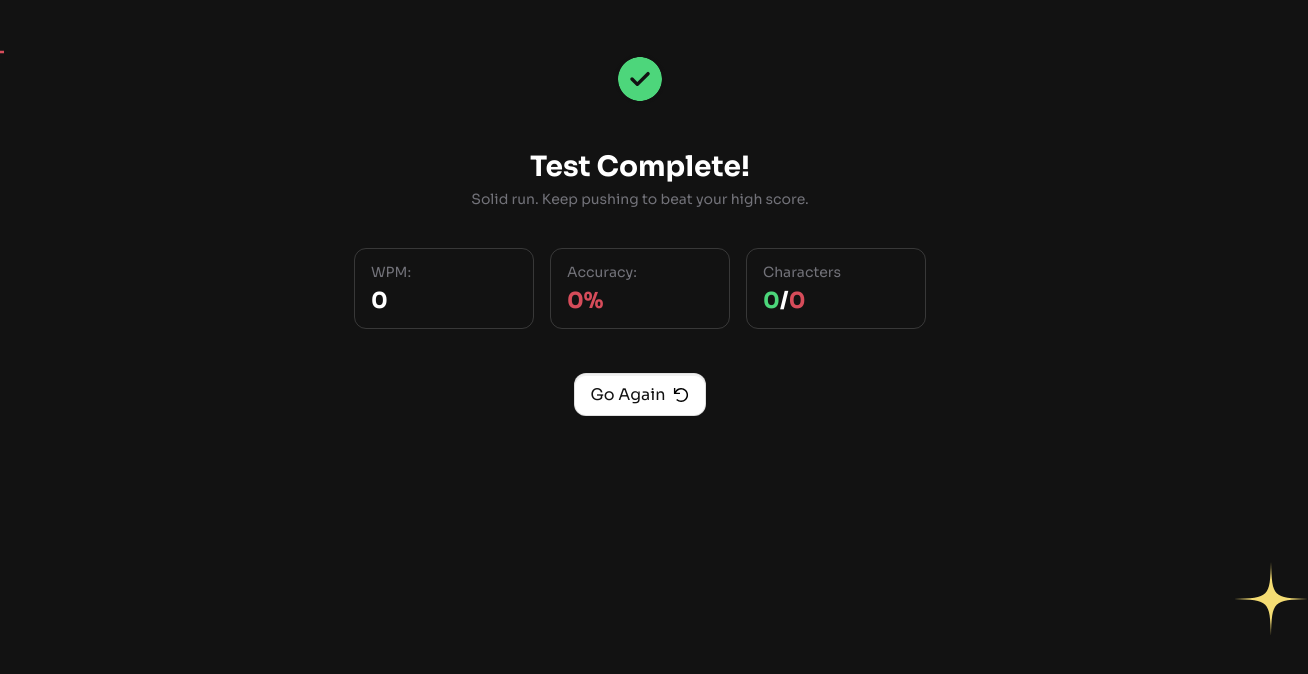
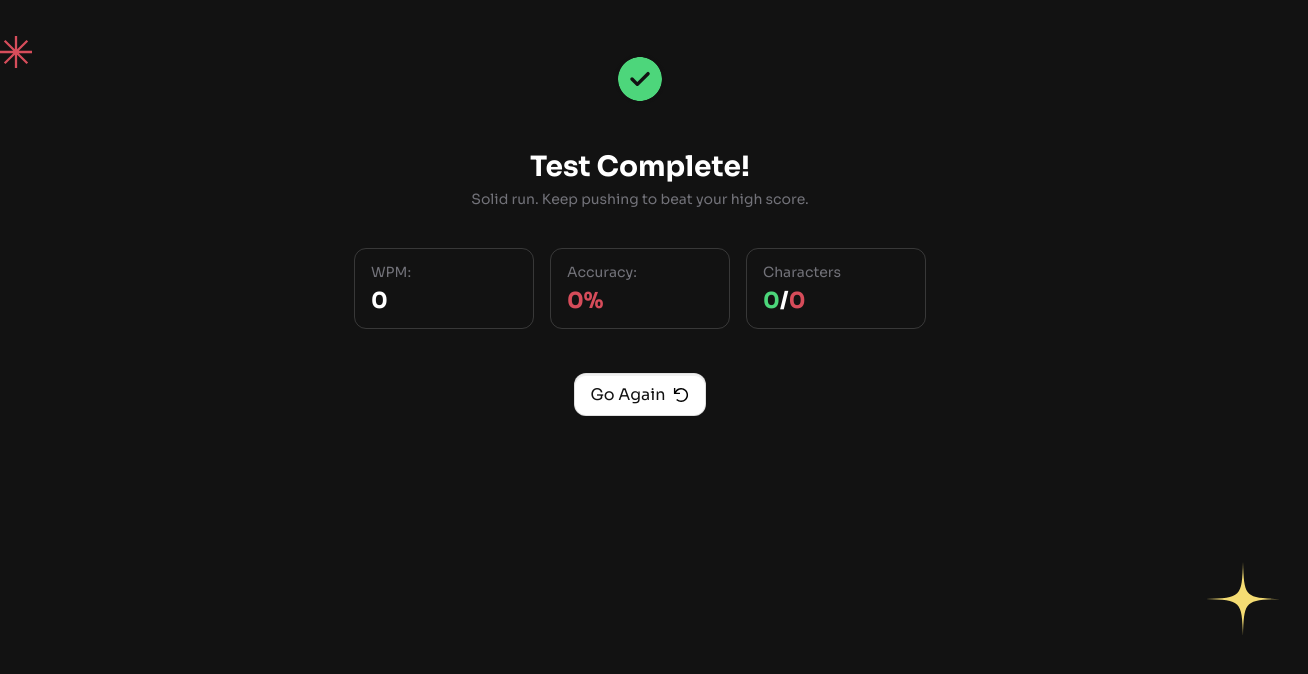
Before and after one commit to anonymousrichie/typing-speed-test-main, a plain HTML site: page results.html in a window 1280 px wide. Shown: the part 64-738 px from the top of the page, 1308 px wide, since content can reach past the window. Drawn offline with Linux system fonts and the light colour scheme.

Commit message:
style: adjust decorative element positioning in HTML files
Update left and right positioning of decorative elements from negative values to 0 for better alignment with page content

```diff
--- a/results.html
+++ b/results.html
@@ -30,8 +30,8 @@
     .pb img{width:18px;height:18px}
 
     .decor-left,.decor-right{position:absolute;pointer-events:none;z-index:0}
-    .decor-left{left:-28px;top:100px}
-    .decor-right{right:-28px;bottom:100px;top:auto}
+    .decor-left{left:0;top:100px}
+    .decor-right{right:0;bottom:100px;top:auto}
     .middle{flex:1;display:flex;flex-direction:column;justify-content:flex-start;position:relative;z-index:1}
 
     .hero{display:flex;align-items:center;justify-content:center;margin:40px 0 16px}
```
Also changed, not shown: baseline.html (+2 -2 lines).
